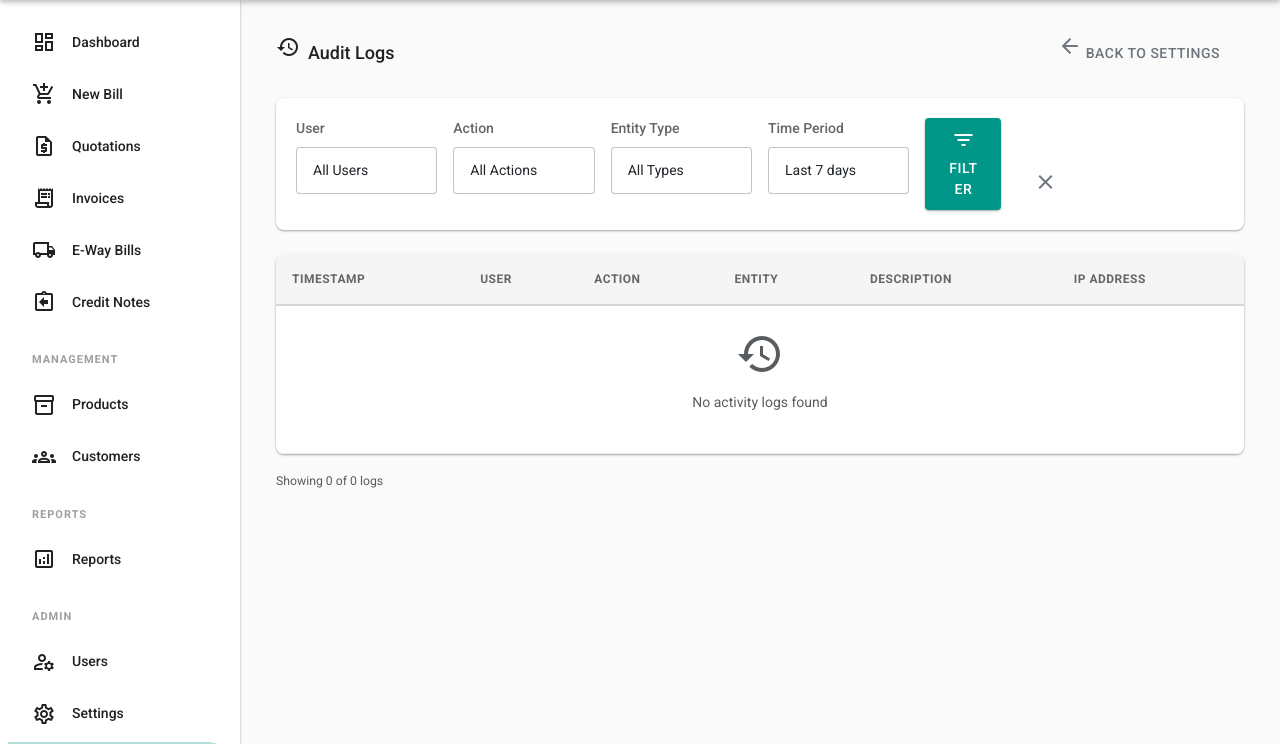
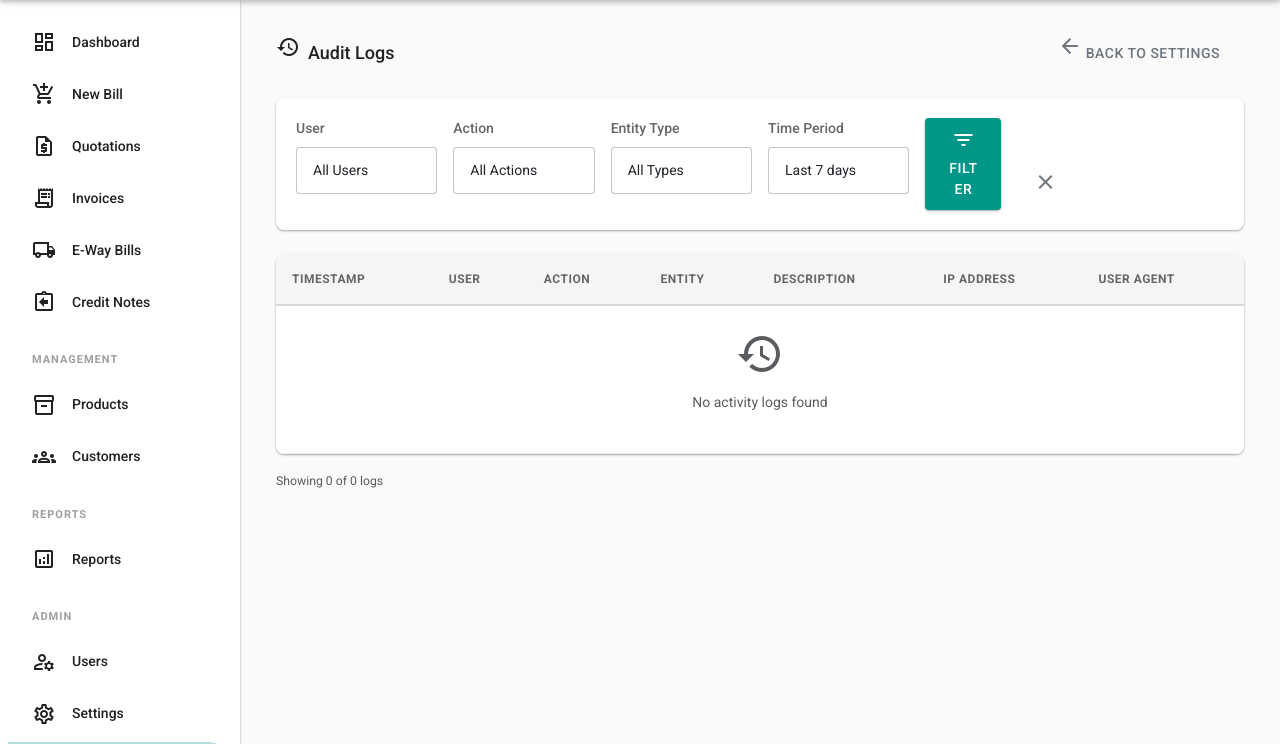
Before and after one commit to Zac10ck/cosmicgst, a Flask app: page /settings/audit-logs in a window 1280 px wide. Shown: the part 56-800 px from the top of the page. Run offline with Flask 3, Linux system fonts and the light colour scheme; a user stored in the database is signed in; tables that the repository leaves empty hold one stand-in row (values such as "Sample post").

Commit message:
Add user agent capture to logout and display in audit logs
- Added user_agent parameter to logout activity logging
- Added User Agent column to audit logs table
- Fixed colspan for empty state row

Co-Authored-By: Claude Opus 4.5 <noreply@anthropic.com>

```diff
--- a/web/app/blueprints/auth.py
+++ b/web/app/blueprints/auth.py
@@ -60,7 +60,8 @@ def logout():
         entity_name=current_user.username,
         description=f'User logged out: {current_user.username}',
         user_id=current_user.id,
-        ip_address=request.remote_addr
+        ip_address=request.remote_addr,
+        user_agent=str(request.user_agent)
     )
     logout_user()
     flash('You have been logged out.', 'info')
--- a/web/app/templates/settings/audit_logs.html
+++ b/web/app/templates/settings/audit_logs.html
@@ -80,6 +80,7 @@
                             <th>Entity</th>
                             <th>Description</th>
                             <th>IP Address</th>
+                            <th>User Agent</th>
                         </tr>
                     </thead>
                     <tbody>
@@ -122,10 +123,15 @@
                             <td>
                                 <code>{{ log.ip_address or '-' }}</code>
                             </td>
+                            <td>
+                                <small class="text-muted" style="max-width: 200px; display: block; overflow: hidden; text-overflow: ellipsis; white-space: nowrap;" title="{{ log.user_agent or '-' }}">
+                                    {{ log.user_agent or '-' }}
+                                </small>
+                            </td>
                         </tr>
                         {% else %}
                         <tr>
-                            <td colspan="6" class="text-center py-4">
+                            <td colspan="7" class="text-center py-4">
                                 <span class="material-icons-outlined text-muted" style="font-size: 48px;">history</span>
                                 <p class="text-muted mt-2">No activity logs found</p>
                             </td>
```
